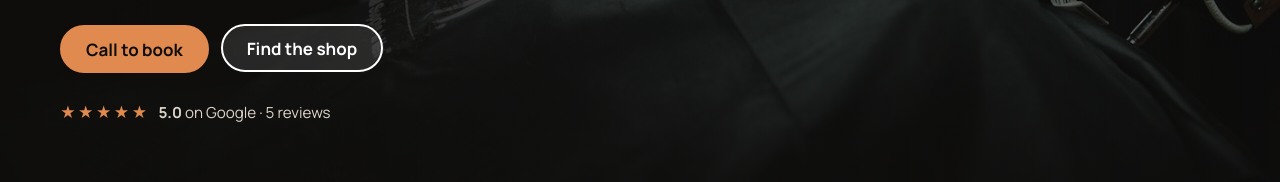
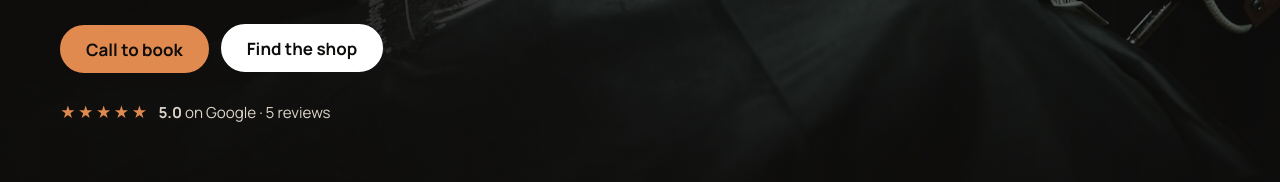
Before and after one commit to zadeedhaque/Nour-Cuts, a plain HTML site: page index.html in a window 1280 px wide. In both pictures the pointer is over the link "Find the shop". Shown: the part 618-800 px from the top of the page. Drawn offline with Linux system fonts and the light colour scheme.

Commit message:
Use solid hover on ghost buttons to meet WCAG AA
Co-Authored-By: Claude Opus 5.5 <noreply@anthropic.com>

```diff
--- a/styles.css
+++ b/styles.css
@@ -52,7 +52,7 @@ h3 { font-size: 1.6rem; }
 }
 .btn:hover { background: #ec9d66; border-color: #ec9d66; transform: translateY(-1px); }
 .btn-ghost { background: transparent; color: #fff; border-color: rgba(255,255,255,.7); }
-.btn-ghost:hover { background: rgba(255,255,255,.1); border-color: #fff; }
+.btn-ghost:hover { background: #fff; color: var(--ink); border-color: #fff; }
 .btn-sm { min-height: 40px; padding: 0 18px; font-size: .9rem; }
 
 /* Nav */
```
Also changed, not shown: 1 other file.
